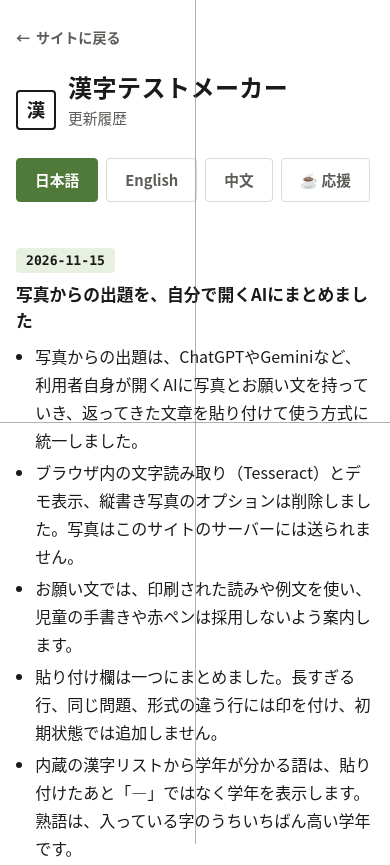
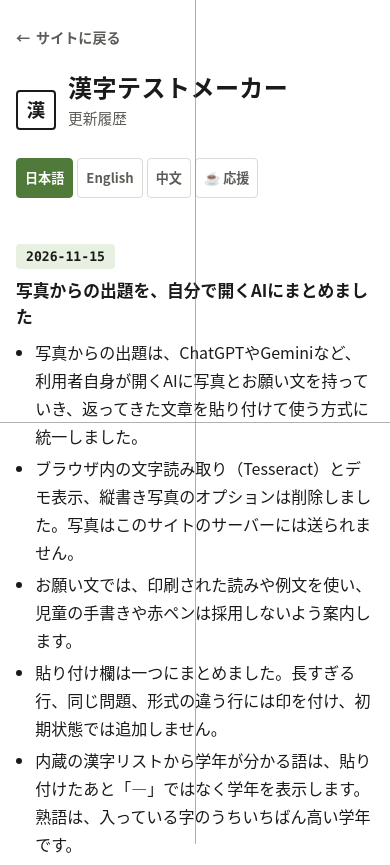
Before and after one commit to yayacyan/kanji-test-maker, a website: page changelog.html in a window 390 px wide. Shown: the top 865 px of the page. Drawn offline with Linux system fonts and the light colour scheme.

Commit message:
更新履歴の応援ボタンを狭い画面でも言語ボタンと同じ行に置く
折り返さないようにし、幅520px以下では余白と字を少し詰める。320pxでも横スクロールは出ない。

Co-authored-by: yayacyan <yayacyan@users.noreply.github.com>

```diff
--- a/changelog.html
+++ b/changelog.html
@@ -15,15 +15,19 @@
       .cl-head .brand-mark { position: static; }
       .cl-title { font-size: 1.5rem; font-weight: 800; letter-spacing: 0.02em; }
       .cl-sub { margin: 0 0 22px; color: var(--muted); font-size: 0.92rem; }
-      .cl-langs { display: flex; flex-wrap: wrap; align-items: center; gap: 8px; margin-bottom: 26px; }
-      .cl-lang-set { display: flex; flex-wrap: wrap; gap: 8px; }
+      .cl-langs { display: flex; flex-wrap: nowrap; align-items: center; gap: 8px; margin-bottom: 26px; }
+      .cl-lang-set { display: flex; flex-wrap: nowrap; align-items: center; gap: 8px; }
       .cl-lang-btn {
         display: inline-flex; align-items: center; justify-content: center; box-sizing: border-box;
-        min-height: 44px; height: 44px; margin: 0; padding: 0 18px; border-radius: 4px; border: 1px solid var(--line);
+        flex: 0 0 auto; min-height: 44px; height: 44px; margin: 0; padding: 0 18px; border-radius: 4px; border: 1px solid var(--line);
         background: var(--surface); color: var(--muted); font-weight: 700; font-size: 0.92rem; line-height: 1.6;
         white-space: nowrap; cursor: pointer; text-decoration: none; appearance: none; -webkit-appearance: none;
       }
       a.cl-lang-btn:hover, a.cl-lang-btn:focus { color: var(--muted); text-decoration: none; }
+      @media (max-width: 520px) {
+        .cl-langs, .cl-lang-set { gap: 4px; }
+        .cl-lang-btn { padding: 0 8px; font-size: 0.82rem; height: 40px; min-height: 40px; }
+      }
       .cl-lang-btn.is-active { background: var(--primary); color: #fff; border-color: var(--primary); }
       .cl-entry { padding: 18px 0; border-top: 1px solid var(--line); }
       .cl-entry:first-of-type { border-top: none; }
```
Also changed, not shown: tests/kofi.mjs (+36 -5 lines).
